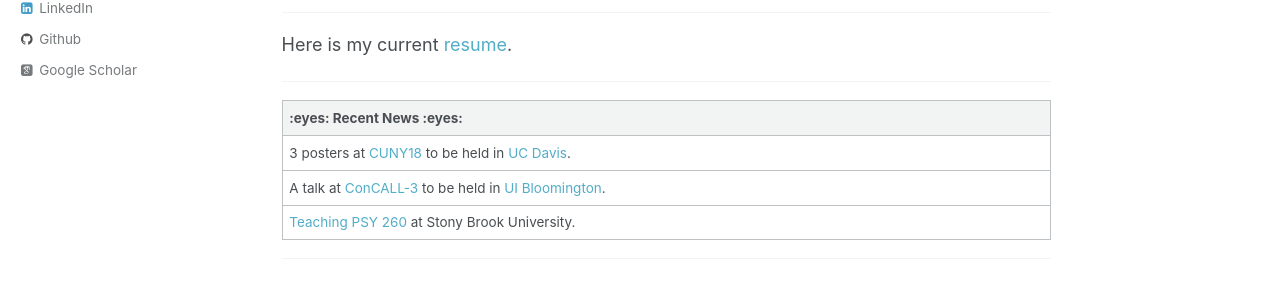
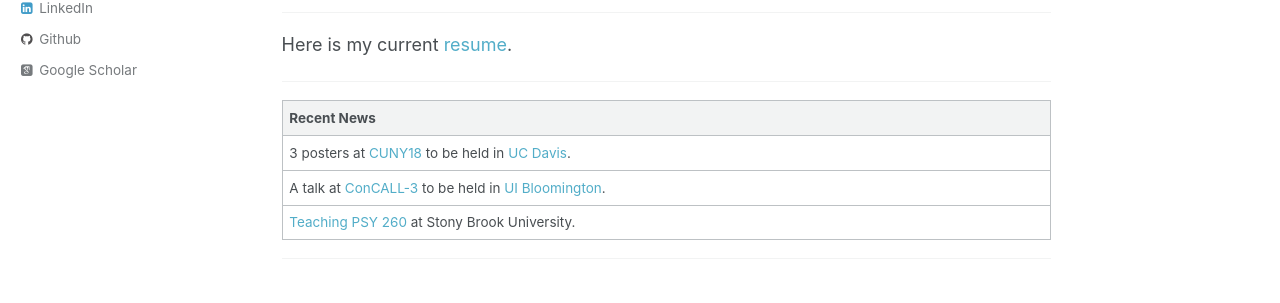
Before and after one commit to aydoganyanilmaz/aydoganyanilmaz.github.io, a Jekyll site: the page built from _pages/about.md, in a window 1280 px wide and 1071 px high. Shown: the part 557-860 px from the top of the window. Built offline with Jekyll 4.4.1, drawn with Linux system fonts in a browser that asks for light colours; some web fonts are replaced; some of the changed lines change nothing that is shown.

Commit message:
Update about.md

```diff
--- a/_pages/about.md
+++ b/_pages/about.md
@@ -27,7 +27,7 @@ Here is my current <a href="https://aydoganyanilmaz.github.io/files/ay_cv_dec201
 
 ---
 
-| :eyes: Recent News :eyes:   |
+| Recent News   |
 | :------------ |
 | 3 posters at <a href="http://cuny2018.ucdavis.edu/" target="_blank">CUNY18</a> to be held in <a href="https://www.ucdavis.edu/" target="_blank">UC Davis</a>.       |
 | A talk at <a href="http://www.iub.edu/~concall/" target="_blank">ConCALL-3</a> to be held in <a href="https://www.indiana.edu/" target="_blank">UI Bloomington</a>. |
```
